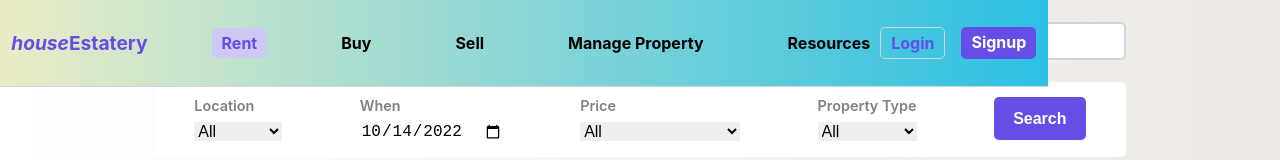
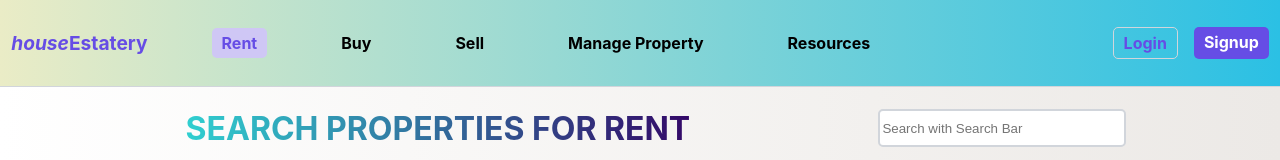
Before and after one commit to onkarv7/reunion-7, a React (Create React App) app: page / in a window 1280 px wide. Shown: the top 160 px of the page. Built offline with nearby package versions, Linux system fonts and the light colour scheme.

Commit message:
Update navbar.css

```diff
--- a/src/components/navbar.css
+++ b/src/components/navbar.css
@@ -4,8 +4,8 @@
   padding: 0.7rem;
   border-bottom: 1px solid var(--light-gray-border);
   background-color: #faf9fe;
-  position: fixed;
-  top: 0;
+/*   position: fixed;
+  top: 0; */
   /* background: linear-gradient(90deg, #e3ffe7 0%, #d9e7ff 100%); */
 
 background: #2BC0E4;  /* fallback for old browsers */
```
